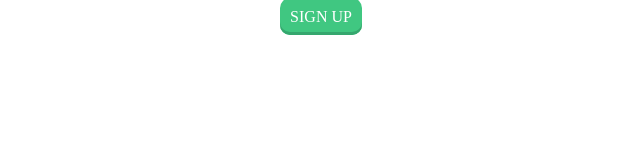
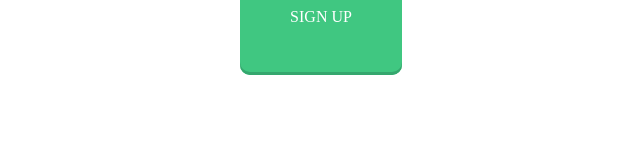
Before and after one commit to mvidioco/flirtblog.online, a plain HTML site: page button/index.html in a window 1280 px wide. Shown: the whole page, without its empty margins (319-959 px from the left). Drawn offline with Linux system fonts and the light colour scheme.

Commit message:
Update index.html

```diff
--- a/button/index.html
+++ b/button/index.html
@@ -6,7 +6,8 @@ a.button7 {
   font-weight: 1700;
   color: white;
   text-decoration: none;
-  padding: 10px 10px 10px 10px;
+ border: 10px;
+  padding: 50px 50px 50px 50px;
   border-radius: 10px;
   background: rgb(64,199,129);
   box-shadow: 0 -3px rgb(53,167,110) inset;
```
